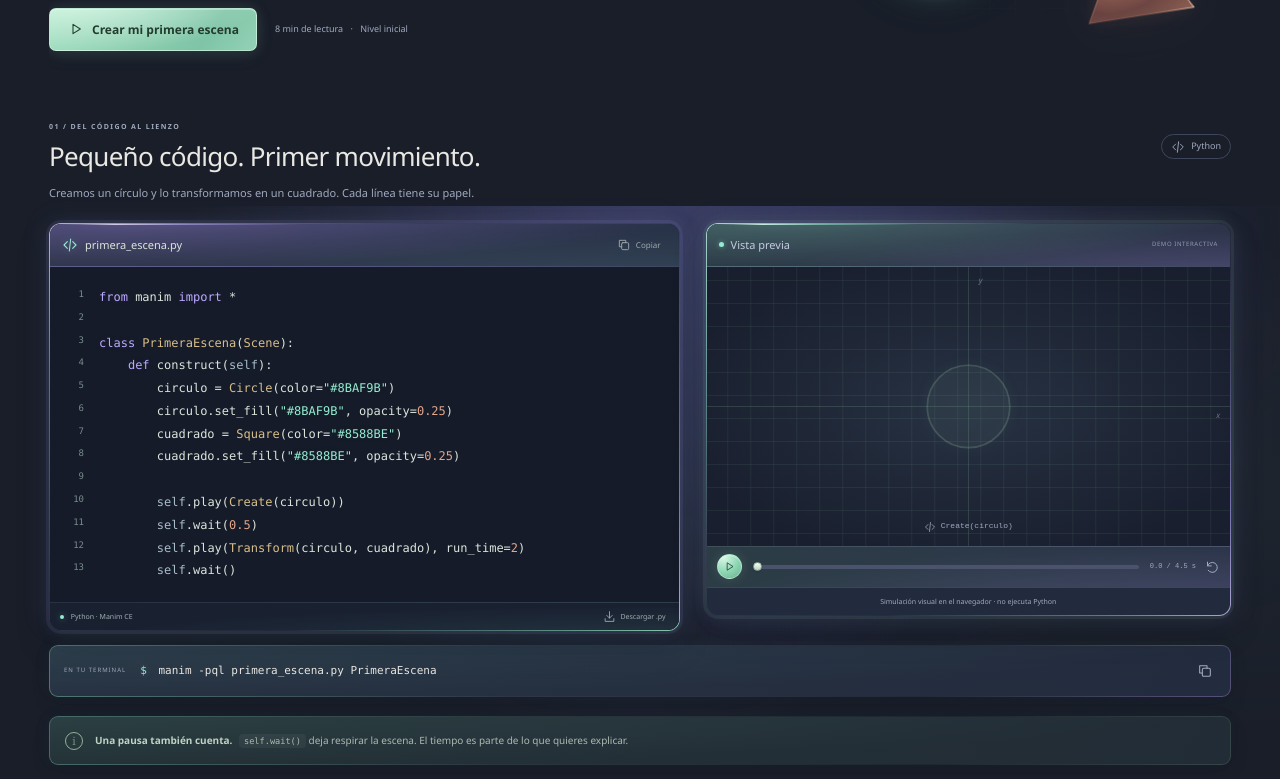
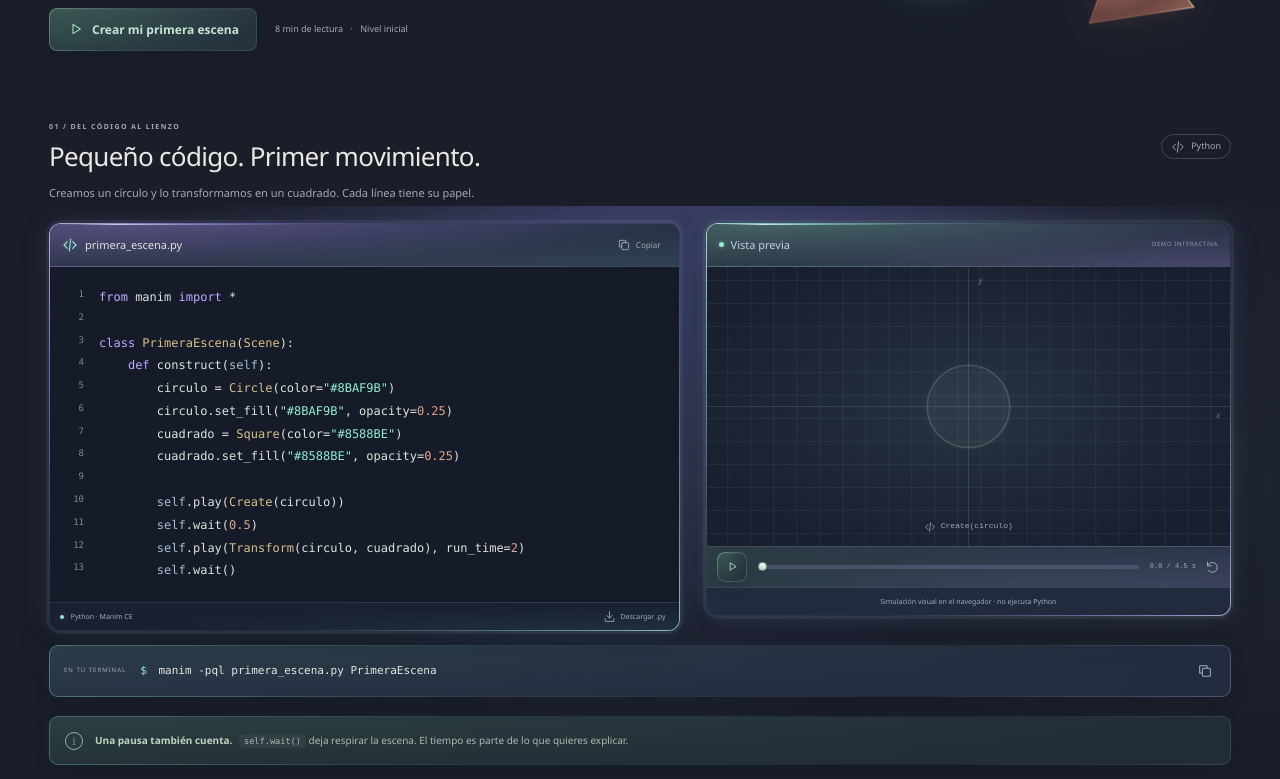
Before and after one commit to zavden/manim-aero, a plain HTML site: page dist/index.html in a window 1280 px wide. Shown: the part 594-1373 px from the top of the page. Drawn offline with Linux system fonts and the light colour scheme.

Commit message:
style: harmonize dark action buttons with the glass panels

```diff
--- a/dist/assets/styles.css
+++ b/dist/assets/styles.css
@@ -751,17 +751,39 @@ body[data-theme=orbita]{
   [data-theme=orbita] .lesson-no{flex-basis:22px;height:22px;font-size:8px}
   [data-theme=orbita] .lesson-link.active::after{left:39px;width:42%}
 }
-/* Smooth glass light on the remaining controls replaces the old split reflection. */
-[data-theme=orbita] .primary-btn{
-  background:radial-gradient(ellipse at 12% -35%,#edfff3c9,transparent 75%),linear-gradient(125deg,#a2dfc1,#7fc4a6 75%,#93d1b5);
-  border-color:#cbf0ddb3;
-  box-shadow:inset 0 1px 0 #effff259,0 0 15px #a4d3ae20,0 4px 20px #8bbda314;
+/* Action controls share the dark glass and restrained sage light of the cards. */
+[data-theme=orbita] .primary-btn,
+[data-theme=orbita] .play-button{
+  border:1px solid transparent;
+  border-radius:8px;
+  color:#c5e6d4;
+  background:radial-gradient(ellipse at 14% -30%,#9bd8b72b,transparent 78%) padding-box,
+    linear-gradient(125deg,#2b4142,#25323e) padding-box,
+    linear-gradient(125deg,#b8e5cd80,#8bbda347 42%,#a39cce3d 75%,#8bbda34d) border-box;
+  box-shadow:inset 0 1px 0 #daf7e70a,0 3px 10px #080d192e,0 0 14px #8bbda309;
+  filter:none;
+  transition:background .2s,box-shadow .2s,color .2s,transform .2s;
 }
-[data-theme=orbita] .primary-btn:hover{box-shadow:inset 0 1px 0 #effff280,0 0 22px #a4d3ae2e,0 5px 24px #8bbda320}
-[data-theme=orbita] .play-button{
-  background:radial-gradient(circle at 25% 10%,#daf8e6,#8dd7b4 55%,#6caf90);
-  border-color:#c2edda9c;
-  box-shadow:inset 0 1px 0 #edffed66,0 0 11px #a9d4af2b;
+[data-theme=orbita] .primary-btn svg{color:#a4d9bc}
+[data-theme=orbita] .play-button{width:30px;height:30px}
+[data-theme=orbita] .primary-btn:hover,
+[data-theme=orbita] .play-button:hover{
+  color:#d8f3e3;
+  background:radial-gradient(ellipse at 14% -30%,#9bd8b738,transparent 78%) padding-box,
+    linear-gradient(125deg,#304b47,#293847) padding-box,
+    linear-gradient(125deg,#c1efd699,#8bbda35c 42%,#b5aff252 75%,#8bbda366) border-box;
+  box-shadow:inset 0 1px 0 #daf7e714,0 4px 12px #080d1933,0 0 16px #8bbda312;
+  filter:none;
+}
+[data-theme=orbita] .primary-btn:active,
+[data-theme=orbita] .play-button:active{
+  transform:translateY(0);
+  box-shadow:inset 0 2px 5px #080d1933,0 0 9px #8bbda30c;
+}
+[data-theme=orbita] .primary-btn:focus-visible,
+[data-theme=orbita] .play-button:focus-visible{
+  outline:2px solid #9bd8b7;
+  outline-offset:3px;
 }
 /* Logo: the same smooth glass light, with a continuous graduated neon outline. */
 [data-theme=orbita] .hero-circle{
```
